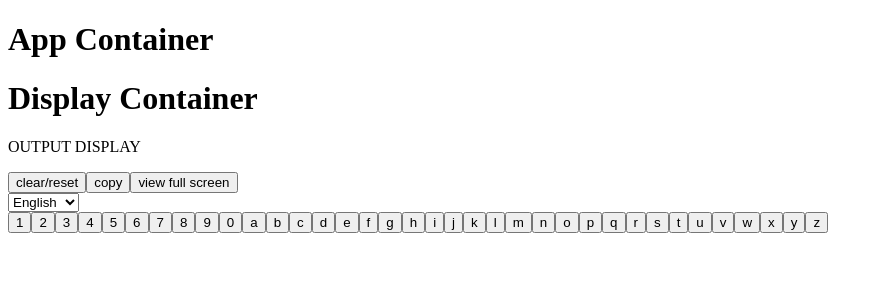
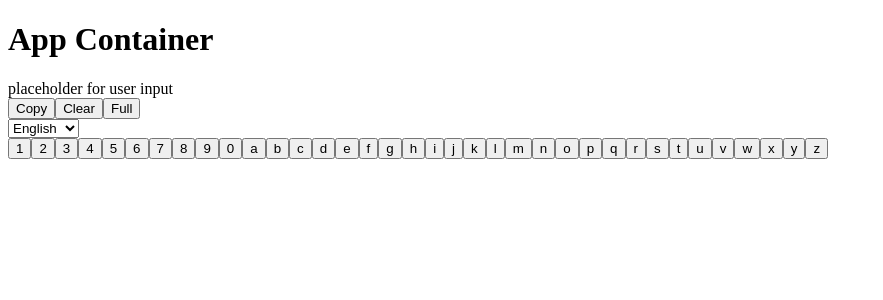
Before and after one commit to willvwms/keyboard, a React (Create React App) app: page / in a window 1280 px wide. Shown: the top 300 px of the page, without its empty margins (0-883 px from the left). Built offline with nearby package versions, Linux system fonts and the light colour scheme.

Commit message:
KEY-28: Adds Output / Display UI without any wiring

```diff
--- a/package.json
+++ b/package.json
@@ -1,11 +1,6 @@
 {
   "name": "keyboard",
   "version": "0.1.0",
-  "engines": {
-    "npm": "6.14.11",
-    "npx": "6.14.11",
-    "node": "10.23.2"
-  },
   "private": true,
   "dependencies": {
     "@testing-library/jest-dom": "^5.11.9",
--- a/src/App.js
+++ b/src/App.js
@@ -2,12 +2,13 @@ import { useState }  from 'react';
 import './App.css';
 import Keyboard from './components/Keyboard';
 import LanguageSelector from './components/LanguageSelector';
-// import Display from 'components/Display';
+import OutputDisplay from './components/OutputDisplay';
 import characters from './characters';
 
 function App() {
 
   const [language, setLanguage] = useState("english");
+  const [userString, setUserString] = useState("placeholder for user input");
 
   function handleLanguageChange(newValue) {
     setLanguage(newValue);
@@ -17,18 +18,8 @@ function App() {
   return (
   <div id="app_container">
   <h1> App Container </h1>
-    <div id="display_container">
-    <h1> Display Container </h1>
-      <div id="display_screen">
-        <p>OUTPUT DISPLAY</p>
-      </div>
 
-      <button id="display_bttn1">clear/reset</button>
-      <button id="display_bttn2"> copy</button>
-      <button id="display_bttn3">view full screen</button>
-
-    </div>
-
+    <OutputDisplay userString={userString} />
     <LanguageSelector language={language} onChange={handleLanguageChange} />
     <Keyboard id="keyboard_container" language={language} characters={characters} />
 
--- /dev/null
+++ b/src/components/OutputDisplay.js
@@ -0,0 +1,21 @@
+import React from 'react';
+import Button from './Button';
+import Screen from './Screen';
+
+function OutputDisplay (props) {
+
+    const userString = props.userString;
+
+    return (
+    <div id="output_display">
+
+        <Screen userString={userString} />
+        <Button id="copy_btn" value="Copy" dataType="n/a" />
+        <Button id="reset_btn" value="Clear" dataType="n/a" />
+        <Button id="fullscreen_btn" value="Full" dataType="n/a" />
+
+    </div>
+    );
+}
+
+export default OutputDisplay;
--- /dev/null
+++ b/src/components/Screen.js
@@ -0,0 +1,18 @@
+import React from 'react';
+
+function Screen (props) {
+
+    const contents = props.userString;
+
+    return (
+    <div id="screen">
+
+        <text>
+            {contents}
+        </text>
+
+    </div>
+    );
+}
+
+export default Screen;
```
Also changed, not shown: src/components/Display.js (deleted), 1 other file (tests, documents, lock files or other folders).
